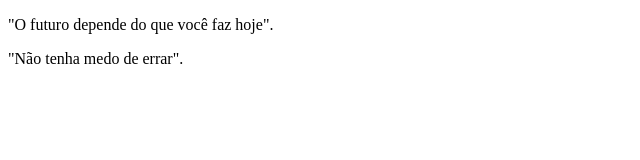
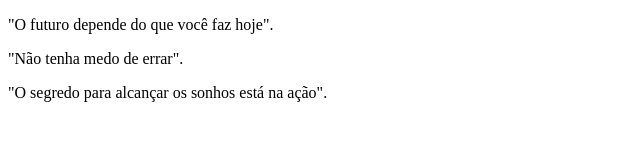
Before and after one commit to victorjmv/projeto01-frases-motivacionais, a plain HTML site: page index.html in a window 1280 px wide. Shown: the whole page, without its empty margins (0-640 px from the left). Drawn offline with Linux system fonts and the light colour scheme.

Commit message:
frase motivacional 3

```diff
--- a/index.html
+++ b/index.html
@@ -8,6 +8,7 @@
 <body>
     <p>"O futuro depende do que você faz hoje".</p>
     <p>"Não tenha medo de errar".</p>
+    <p>"O segredo para alcançar os sonhos está na ação".</p>
 
 </body>
 </html>
```
